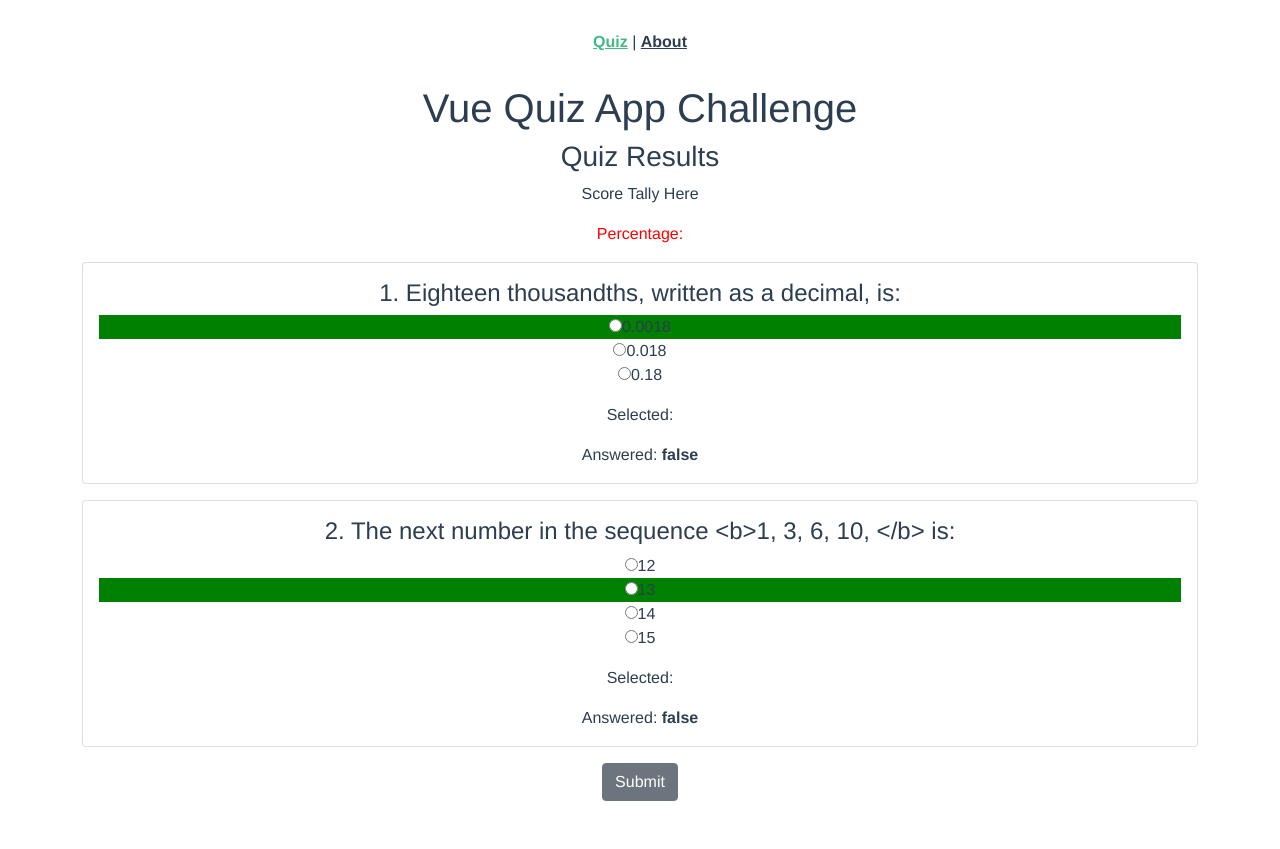
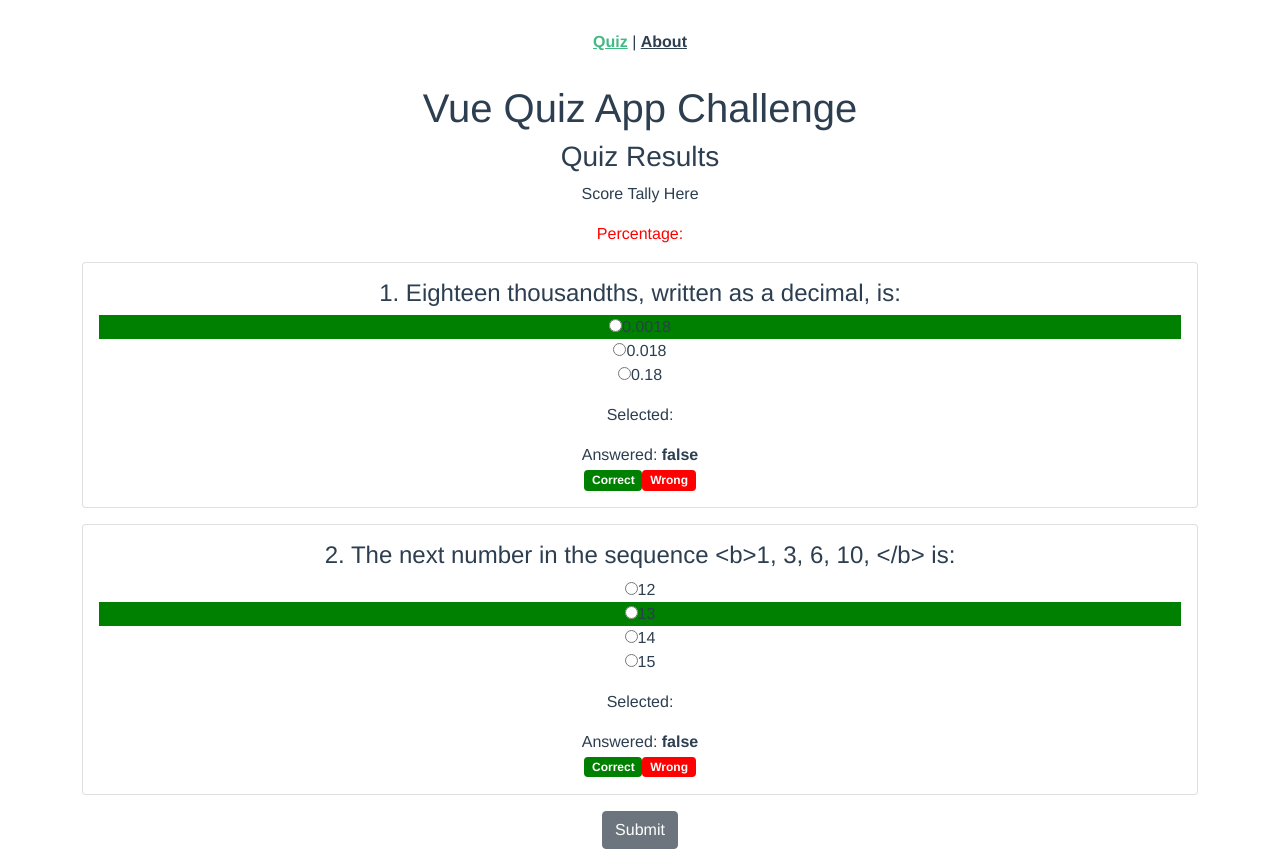
Before and after one commit to Humberto-Zayas/vue-app-challenge, a Vue app: page /#/ in a window 1280 px wide. Before the commit the page ends 801 px from the top, so only its background shows below. Built offline with nearby package versions, Linux system fonts and the light colour scheme.

Commit message:
Added Correct Wrong Badge Component
Added placeholder for correct and wrong indicators

```diff
--- a/src/components/QuestionBox.vue
+++ b/src/components/QuestionBox.vue
@@ -22,6 +22,10 @@
 
                 <div class="mt-3">Selected: <strong>{{ selected }}</strong></div>
                 <div class="mt-3">Answered: <strong>{{ answered }}</strong></div>
+                <div>
+                    <b-badge style="background-color: green; color: white" variant="success">Correct</b-badge>
+                    <b-badge style="background-color: red; color: white" variant="danger">Wrong</b-badge>
+                </div>
             </b-card-text>
 
 
```
